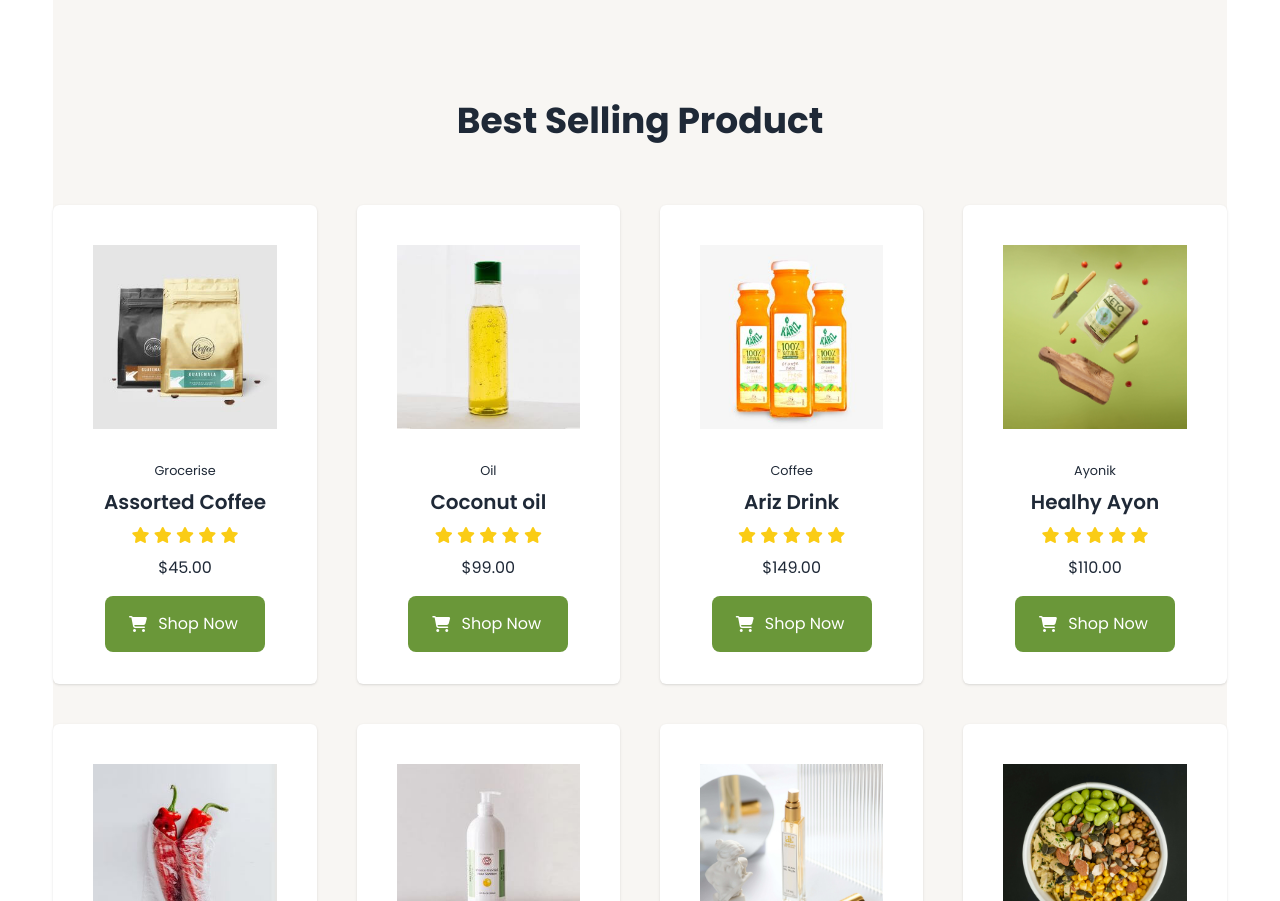
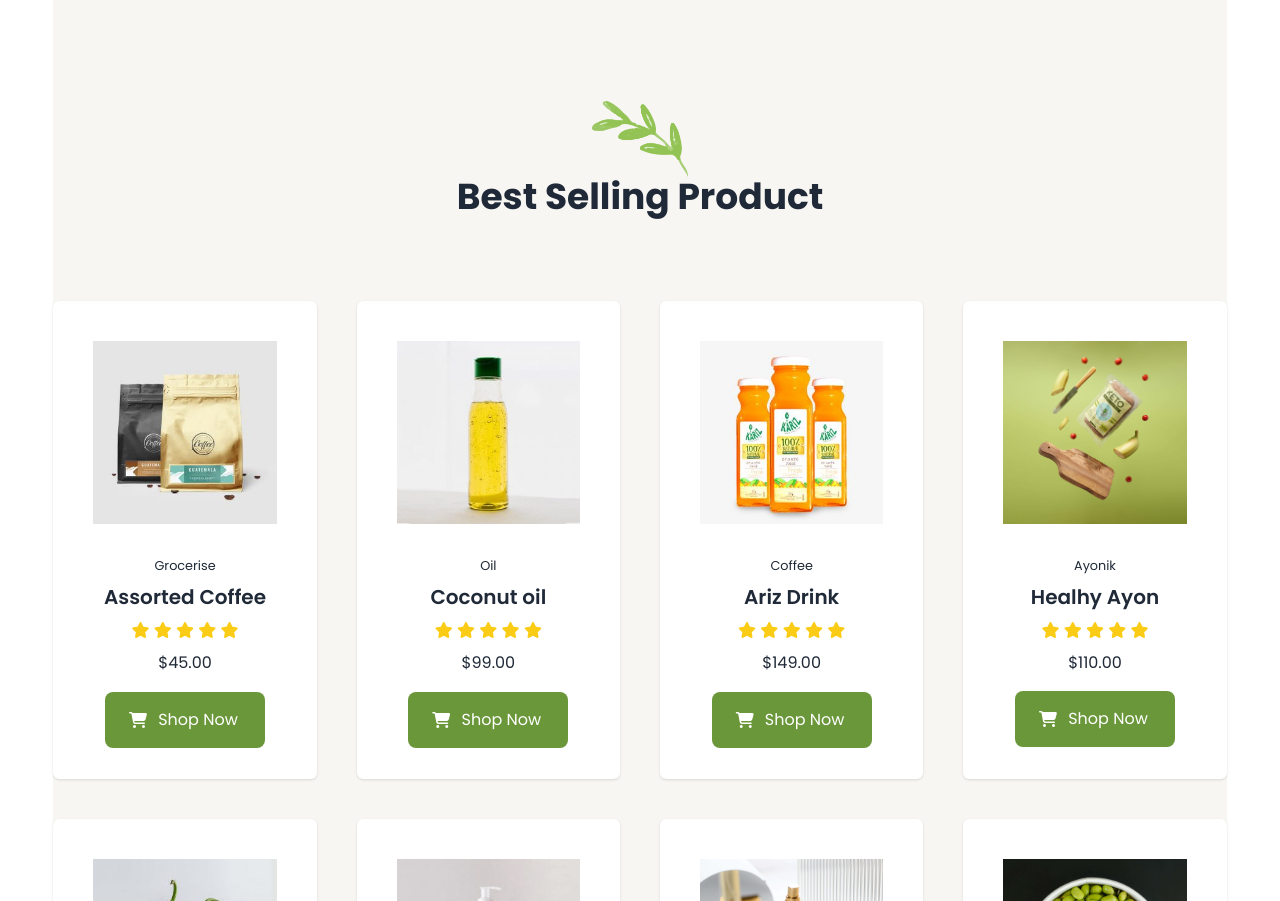
Before and after one commit to chondon787/Selling-Product-Categories, a plain HTML site: page index.html in a window 1280 px wide. Shown: the part 1676-2577 px from the top of the page. Drawn offline with nearby package versions, Linux system fonts and the light colour scheme.

Commit message:
cheaking project

```diff
--- a/index.html
+++ b/index.html
@@ -1,5 +1,5 @@
 <!DOCTYPE html>
-<html lang="en">
+<html lang="en" data-theme="light">
 
 <head>
 	<meta charset="UTF-8">
@@ -201,7 +201,8 @@
 		<!-- section4 -->
 		<section class="bg-body  py-10 ">
 			<div class="lg:py-16 sm:py-8 py-4 ">
-				<h1 class="text-4xl font-bold text-center">Best Selling Product</h1>
+				<div class="text-center"><img class="w-24 mx-auto" src="./images/leaf01.png" alt=""></div>
+				<h1 class="text-4xl font-bold text-center mb-5">Best Selling Product</h1>
 			</div>
 			<!-- cart part -->
 			<div class="grid lg:grid-cols-4 md:grid-cols-2 grid-cols-1 gap-10 lg:px-0 px-4">
```
